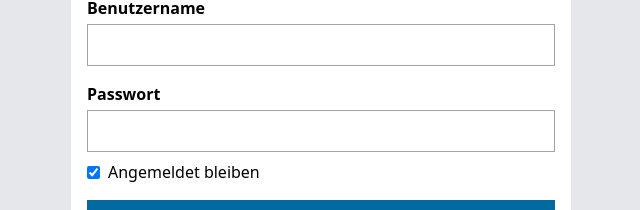
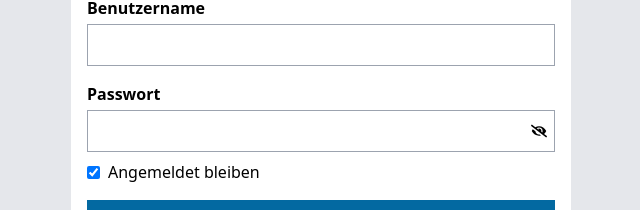
Before and after one commit to Rav425/projekt2_learnspiel_finanzberater, a React (Vite) app: page / in a window 1280 px wide. Shown: the part 290-500 px from the top of the page, without its empty margins (319-959 px from the left). Built offline with nearby package versions, Linux system fonts and the light colour scheme.

Commit message:
Updated Login/Register with show/hide password

```diff
--- a/package.json
+++ b/package.json
@@ -14,6 +14,7 @@
     "postcss": "^8.4.32",
     "react": "^18.2.0",
     "react-dom": "^18.2.0",
+    "react-icons": "^4.12.0",
     "react-router-dom": "^6.20.1",
     "tailwindcss": "^3.3.6"
   },
--- a/src/components/Login.tsx
+++ b/src/components/Login.tsx
@@ -1,7 +1,11 @@
-import React from "react";
+import React, { useState } from "react";
 import { Link } from "react-router-dom";
+import { FaEye, FaEyeSlash } from "react-icons/fa";
+
 
 export default function Login() {
+  // Zustand für die Sichtbarkeit des Passwort zu verwalten.
+  const [visible, setVisible] = useState(false);
   return (
     <div className="flex justify-center items-center h-screen bg-gray-200">
       <form action="" className="max-w-[500px] w-full mx-auto p-4 bg-white rounded-md">
@@ -10,9 +14,16 @@ export default function Login() {
           <label className="mb-1 font-semibold">Benutzername</label>
           <input className="border border-gray-400 p-2 focus:outline-blue-300 text-gray-800" type="text" />
         </div>
-        <div className="flex flex-col py-2">
+        <div className="flex flex-col py-2 relative">
           <label className="mb-1 font-semibold">Passwort</label>
-          <input className="border border-gray-400 p-2 focus:outline-blue-300" type="password" />
+          <div className="relative ">
+            <input className="w-full border border-gray-400 p-2 focus:outline-blue-300" type={visible ? "text" : "password"} />
+            <div className="absolute flex items-center p-2 right-0 top-0 bottom-0 cursor-pointer" onClick={() => setVisible(!visible)}>
+              {
+                visible ? <FaEye /> : <FaEyeSlash />
+              }
+            </div>
+          </div>
         </div>
         <span className="flex items-center">
           <input className="mr-2" type="checkbox" defaultChecked/> Angemeldet bleiben
--- a/src/components/Signup.tsx
+++ b/src/components/Signup.tsx
@@ -1,7 +1,10 @@
-import React from "react";
+import React, { useState } from "react";
 import { Link } from "react-router-dom";
+import { FaEye, FaEyeSlash } from "react-icons/fa";
 
 export default function Signup() {
+  // Zustand für die Sichtbarkeit des Passwort zu verwalten.
+  const [visible, setVisible] = useState(false);
   return (
     <div className="flex justify-center items-center h-screen bg-gray-200">
       <form action="" className="max-w-[500px] w-full mx-auto p-4 bg-white rounded-md">
@@ -24,11 +27,18 @@ export default function Signup() {
         </div>
         <div className="flex flex-col py-2">
           <label className="mb-1 font-semibold">Passwort</label>
-          <input className="border border-gray-400 p-2 focus:outline-blue-300" type="password" />
+            <input className="border border-gray-400 p-2 focus:outline-blue-300" type="password" />
         </div>
         <div className="flex flex-col py-2">
           <label className="mb-1 font-semibold">Passwort bestätigen</label>
-          <input className="border border-gray-400 p-2 focus:outline-blue-300" type="password" />
+          <div className="relative">
+            <input className="w-full border border-gray-400 p-2 focus:outline-blue-300" type={visible ? "text" : "password"} />
+            <div className="absolute flex items-center p-2 right-0 top-0 bottom-0 cursor-pointer" onClick={() => setVisible(!visible)}>
+              {
+                visible ? <FaEye /> : <FaEyeSlash />
+              }
+            </div>
+          </div>
         </div>
         <button className="text-lg w-full my-4 py-2 bg-sky-700 hover:bg-sky-600 text-white">Registrieren</button>
         <p className="text-center">
```
Also changed, not shown: 1 other file (tests, documents, lock files or other folders).
